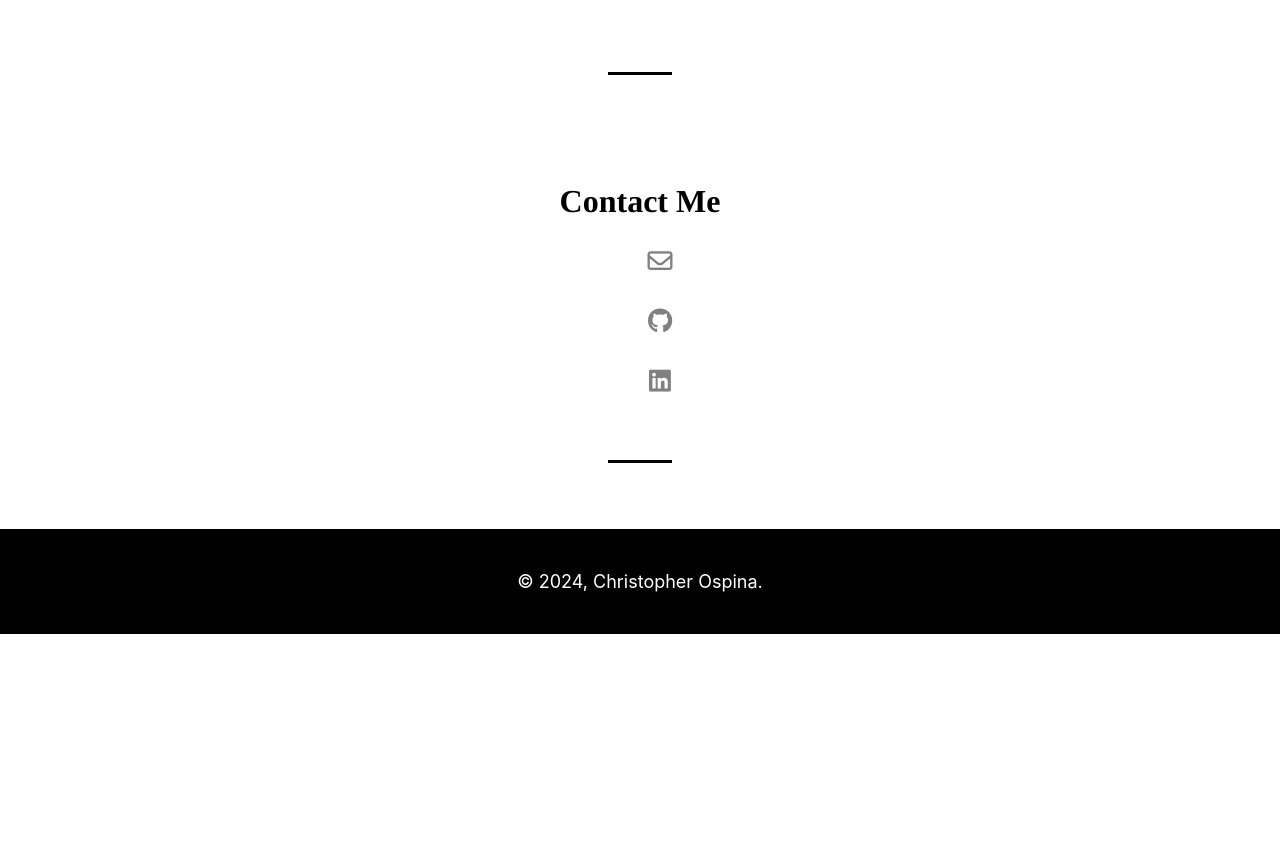
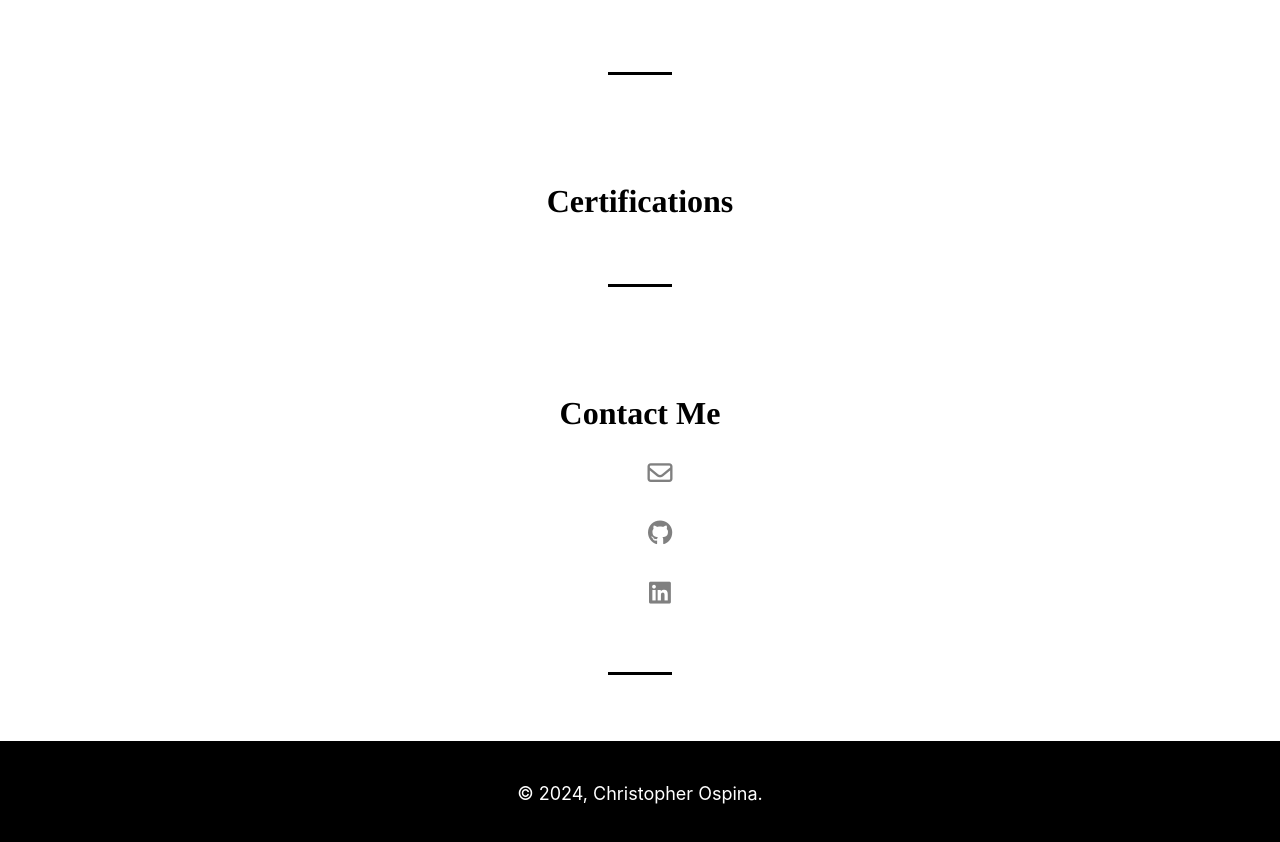
Before and after one commit to ChrisOspina/Professional-Website, a React (Create React App) app: page / in a window 1280 px wide. Shown: the part 6360-7202 px from the top of the page. Before the commit the page ends 6994 px from the top, so only its background shows below. Built offline with nearby package versions, Linux system fonts and the light colour scheme.

Commit message:
certifications section added

```diff
--- a/src/Components/Main.jsx
+++ b/src/Components/Main.jsx
@@ -263,16 +263,10 @@ return(
                       <img alt="VsCode" className="skill-logo" src={images.vscodelogo}/>
                       <p className="skill-label">Visual Studio Code</p>
                     </li>
-
-
-
                   </ul>
                 </div>
-
-
               </div>
             </div>
-
           </div>
         </section>
 
@@ -345,6 +339,13 @@ return(
             </div>
         </section>
 
+        <section id ="certifications" className="section scrollspy">
+          <h2 className="section-heading">Certifications</h2>
+          <div className="container">
+
+          </div>
+        </section>
+
         <section id ="contact" className="section scrollspy">
             <h2 className="section-heading">Contact Me</h2>
             <div className="contact_container">
```
Also changed, not shown: src/assets/images/googlecybersecruity.png (added).
